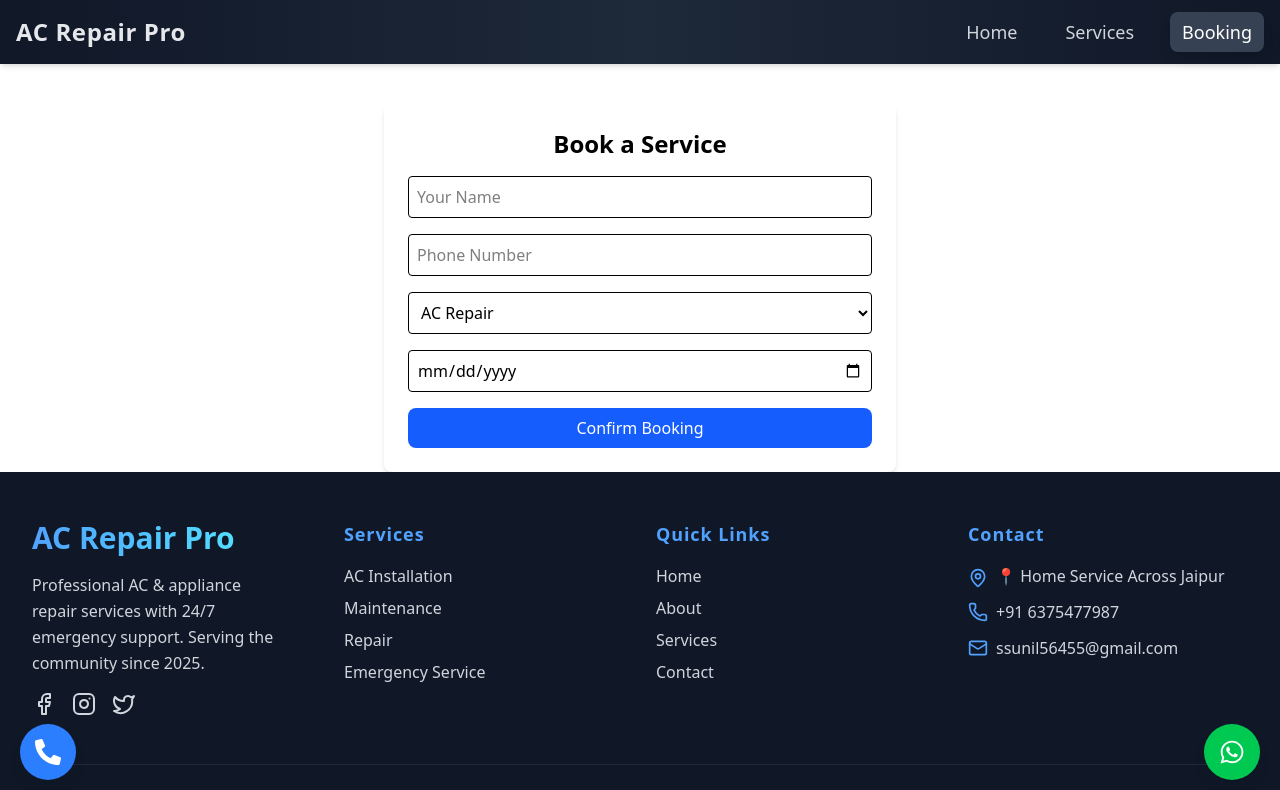
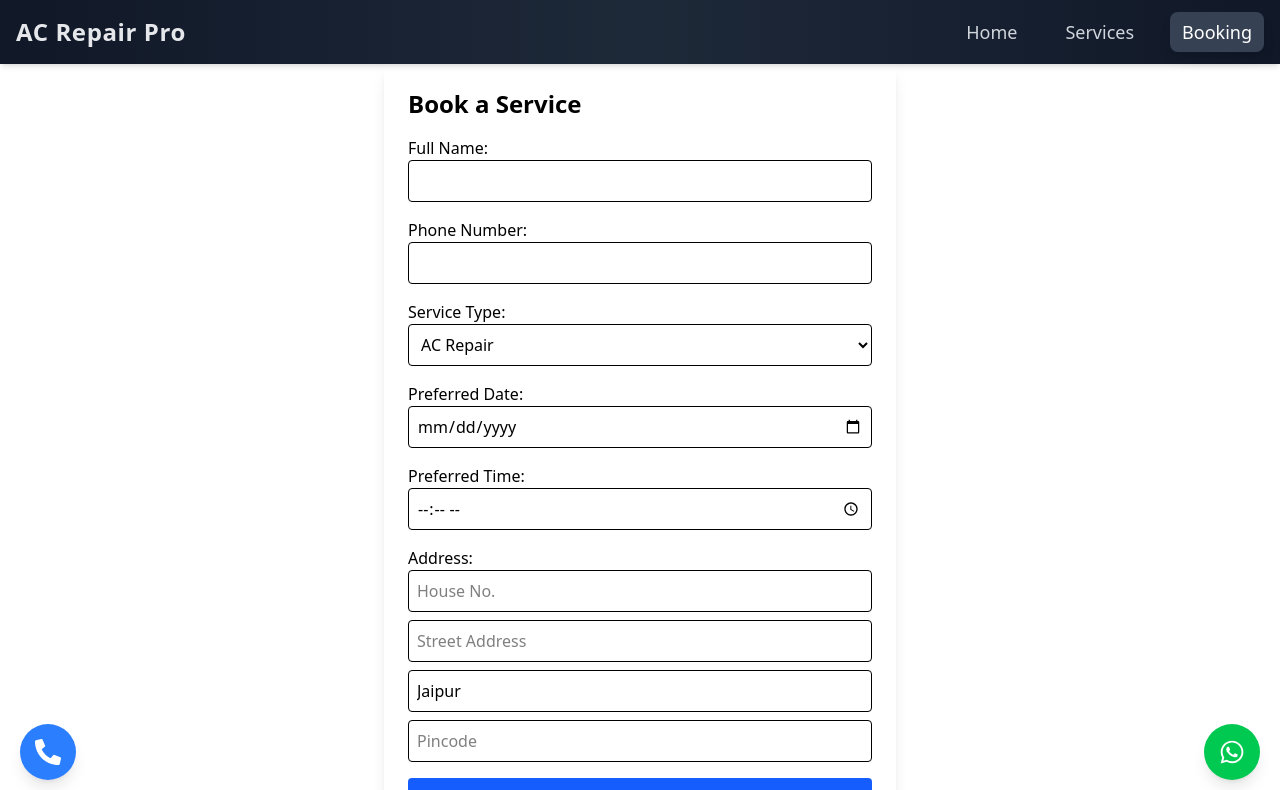
Before and after one commit to MR-SHIV-SHARMA/shiv_shakti_in_nextjs, a Next.js app: page /booking in a window 1280 px wide. Shown: the top 790 px of the page. Built offline with nearby package versions, Linux system fonts and the light colour scheme.

Commit message:
Enhance booking functionality with improved form handling and additional fields

```diff
--- a/src/app/api/booking/route.js
+++ b/src/app/api/booking/route.js
@@ -1,16 +1,23 @@
 import { connectDB } from "@/app/api/lib/db";
 import Booking from "@/app/api/models/Booking";
+import { NextResponse } from "next/server";
 
 export async function POST(req) {
   try {
     await connectDB();
-    const data = await req.json();
 
-    const newBooking = await Booking.create(data);
+    let body = await req.json();
 
-    return Response.json({ success: true, message: "Booking Confirmed!", booking: newBooking });
+    // Fix appointmentDate format before saving
+    if (body.appointmentDate) {
+      body.appointmentDate = new Date(body.appointmentDate);
+    }
+
+    const newBooking = new Booking(body);
+    await newBooking.save();
+
+    return NextResponse.json({ message: "Booking Successful!" }, { status: 201 });
   } catch (error) {
-    console.error("Error saving booking:", error);
-    return Response.json({ success: false, message: "Error processing booking" }, { status: 500 });
+    return NextResponse.json({ success: false, message: "Error booking service", error }, { status: 500 });
   }
 }
--- a/src/app/api/models/Booking.js
+++ b/src/app/api/models/Booking.js
@@ -1,13 +1,23 @@
 import mongoose from "mongoose";
 
-const BookingSchema = new mongoose.Schema(
-  {
-    name: { type: String, required: true },
-    phone: { type: String, required: true },
-    service: { type: String, required: true },
-    date: { type: String, required: true },
+const BookingSchema = new mongoose.Schema({
+  name: { type: String, required: true },
+  phone: { type: String, required: true },
+  email: { type: String },
+  serviceType: { type: String, required: true },
+  appointmentDate: { type: Date, required: true },
+  appointmentTime: { type: String, required: true },
+  problemDescription: { type: String },
+  imageUrl: { type: String },
+  address: {
+    houseNumber: { type: String, required: true },
+    street: { type: String, required: true },
+    city: { type: String, required: true },
+    pincode: { type: String, required: true },
   },
-  { timestamps: true }
-);
+  paymentMethod: { type: String, default: "Cash on Service" },
+  advancePaid: { type: Number, default: 0 },
+  status: { type: String, default: "Pending" }, // Pending, In Progress, Completed
+}, { timestamps: true });
 
 export default mongoose.models.Booking || mongoose.model("Booking", BookingSchema);
--- a/src/app/booking/page.jsx
+++ b/src/app/booking/page.jsx
@@ -1,97 +1,6 @@
 "use client";
-import { useState } from "react";
+import BookingPage from "@/components/booking";
 
-export default function BookingPage() {
-  const [formData, setFormData] = useState({
-    name: "",
-    phone: "",
-    service: "AC Repair",
-    date: "",
-  });
-
-  const [loading, setLoading] = useState(false);
-  const [message, setMessage] = useState("");
-
-  const handleChange = (e) => {
-    setFormData({ ...formData, [e.target.name]: e.target.value });
-  };
-
-  const handleSubmit = async (e) => {
-    e.preventDefault();
-    setLoading(true);
-    setMessage("");
-
-    try {
-      const res = await fetch("/api/booking", {
-        method: "POST",
-        headers: { "Content-Type": "application/json" },
-        body: JSON.stringify(formData),
-      });
-
-      const data = await res.json();
-      if (res.ok) {
-        setMessage("✅ Booking Confirmed! We will contact you soon.");
-        setFormData({ name: "", phone: "", service: "AC Repair", date: "" });
-      } else {
-        setMessage("❌ Booking Failed. Please try again.");
-      }
-    } catch (error) {
-      setMessage("❌ Error submitting form.");
-    }
-
-    setLoading(false);
-  };
-
-  return (
-    <div className="max-w-lg mx-auto p-6 bg-white shadow-md rounded-lg mt-10">
-      <h2 className="text-2xl font-bold text-center mb-4">Book a Service</h2>
-      <form onSubmit={handleSubmit} className="space-y-4">
-        <input
-          type="text"
-          name="name"
-          placeholder="Your Name"
-          value={formData.name}
-          onChange={handleChange}
-          required
-          className="w-full p-2 border rounded"
-        />
-        <input
-          type="tel"
-          name="phone"
-          placeholder="Phone Number"
-          value={formData.phone}
-          onChange={handleChange}
-          required
-          className="w-full p-2 border rounded"
-        />
-        <select
-          name="service"
-          value={formData.service}
-          onChange={handleChange}
-          className="w-full p-2 border rounded"
-        >
-          <option value="AC Repair">AC Repair</option>
-          <option value="Refrigerator Repair">Refrigerator Repair</option>
-          <option value="Washing Machine Repair">Washing Machine Repair</option>
-          <option value="TV Repair">TV Repair</option>
-        </select>
-        <input
-          type="date"
-          name="date"
-          value={formData.date}
-          onChange={handleChange}
-          required
-          className="w-full p-2 border rounded"
-        />
-        <button
-          type="submit"
-          className="w-full bg-blue-600 text-white py-2 rounded-lg hover:bg-blue-700 transition"
-          disabled={loading}
-        >
-          {loading ? "Booking..." : "Confirm Booking"}
-        </button>
-      </form>
-      {message && <p className="text-center mt-4">{message}</p>}
-    </div>
-  );
+export default function Booking() {
+  return <BookingPage />;
 }
--- a/src/components/booking.jsx
+++ b/src/components/booking.jsx
@@ -1,97 +1,171 @@
 "use client";
+
 import { useState } from "react";
 
 export default function BookingPage() {
   const [formData, setFormData] = useState({
     name: "",
     phone: "",
-    service: "AC Repair",
-    date: "",
+    email: "",
+    serviceType: "AC Repair",
+    appointmentDate: "",
+    appointmentTime: "",
+    problemDescription: "",
+    imageUrl: "",
+    address: {
+      houseNumber: "",
+      street: "",
+      city: "Jaipur",
+      pincode: "",
+    },
+    paymentMethod: "Cash on Service",
   });
 
-  const [loading, setLoading] = useState(false);
-  const [message, setMessage] = useState("");
+  const handleChange = (e) => {
+    const { name, value } = e.target;
 
-  const handleChange = (e) => {
-    setFormData({ ...formData, [e.target.name]: e.target.value });
+    // Check if the field is part of address
+    if (["houseNumber", "street", "pincode"].includes(name)) {
+      setFormData({
+        ...formData,
+        address: {
+          ...formData.address, // Keep previous address fields
+          [name]: value, // Update only the specific field
+        },
+      });
+    } else {
+      setFormData({ ...formData, [name]: value });
+    }
   };
 
   const handleSubmit = async (e) => {
     e.preventDefault();
-    setLoading(true);
-    setMessage("");
+
+    // Convert Date to Proper Format
+    const formattedDate = new Date(formData.appointmentDate).toISOString();
+
+    const finalData = {
+      ...formData,
+      appointmentDate: formattedDate, // Fixing the date format
+    };
 
     try {
       const res = await fetch("/api/booking", {
         method: "POST",
         headers: { "Content-Type": "application/json" },
-        body: JSON.stringify(formData),
+        body: JSON.stringify(finalData),
       });
 
-      const data = await res.json();
-      if (res.ok) {
-        setMessage("✅ Booking Confirmed! We will contact you soon.");
-        setFormData({ name: "", phone: "", service: "AC Repair", date: "" });
-      } else {
-        setMessage("❌ Booking Failed. Please try again.");
+      const result = await res.json();
+      console.log("Server Response:", result);
+      alert(result.message);
+    } catch (error) {
+      console.error("Error:", error);
     }
-    } catch (error) {
-      setMessage("❌ Error submitting form.");
-    }
-
-    setLoading(false);
   };
 
   return (
-    <div className="max-w-lg mx-auto p-6 bg-white shadow-md rounded-lg mt-10">
-      <h2 className="text-2xl font-bold text-center mb-4">Book a Service</h2>
-      <form onSubmit={handleSubmit} className="space-y-4">
+    <form
+      onSubmit={handleSubmit}
+      className="max-w-lg mx-auto p-6 bg-white shadow-lg rounded-lg"
+    >
+      <h2 className="text-2xl font-bold mb-4">Book a Service</h2>
+
+      <label className="block">Full Name:</label>
       <input
         type="text"
         name="name"
-          placeholder="Your Name"
+        required
         value={formData.name}
         onChange={handleChange}
+        className="w-full p-2 border rounded mb-4"
+      />
+
+      <label className="block">Phone Number:</label>
+      <input
+        type="text"
+        name="phone"
         required
-          className="w-full p-2 border rounded"
+        value={formData.phone}
+        onChange={handleChange}
+        className="w-full p-2 border rounded mb-4"
+      />
+
+      <label className="block">Service Type:</label>
+      <select
+        name="serviceType"
+        value={formData.serviceType}
+        onChange={handleChange}
+        className="w-full p-2 border rounded mb-4"
+      >
+        <option>AC Repair</option>
+        <option>Refrigerator Repair</option>
+        <option>Washing Machine Repair</option>
+        <option>TV & Appliances</option>
+      </select>
+
+      <label className="block">Preferred Date:</label>
+      <input
+        type="date"
+        name="appointmentDate"
+        required
+        value={formData.appointmentDate}
+        onChange={handleChange}
+        className="w-full p-2 border rounded mb-4"
+      />
+
+      <label className="block">Preferred Time:</label>
+      <input
+        type="time"
+        name="appointmentTime"
+        required
+        value={formData.appointmentTime}
+        onChange={handleChange}
+        className="w-full p-2 border rounded mb-4"
+      />
+
+      <label className="block">Address:</label>
+      <input
+        type="text"
+        name="houseNumber"
+        placeholder="House No."
+        required
+        value={formData.address.houseNumber}
+        onChange={handleChange}
+        className="w-full p-2 border rounded mb-2"
       />
       <input
-          type="tel"
-          name="phone"
-          placeholder="Phone Number"
-          value={formData.phone}
+        type="text"
+        name="street"
+        placeholder="Street Address"
+        required
+        value={formData.address.street}
         onChange={handleChange}
+        className="w-full p-2 border rounded mb-2"
+      />
+      <input
+        type="text"
+        name="city"
+        value="Jaipur"
+        disabled
+        className="w-full p-2 border rounded mb-2"
+      />
+      <input
+        type="text"
+        name="pincode"
+        placeholder="Pincode"
         required
-          className="w-full p-2 border rounded"
+        value={formData.address.pincode}
+        onChange={handleChange}
+        className="w-full p-2 border rounded mb-4"
       />
-        <select
-          name="service"
-          value={formData.service}
-          onChange={handleChange}
-          className="w-full p-2 border rounded"
-        >
-          <option value="AC Repair">AC Repair</option>
-          <option value="Refrigerator Repair">Refrigerator Repair</option>
-          <option value="Washing Machine Repair">Washing Machine Repair</option>
-          <option value="TV Repair">TV Repair</option>
-        </select>
-        <input
-          type="date"
-          name="date"
-          value={formData.date}
-          onChange={handleChange}
-          required
-          className="w-full p-2 border rounded"
-        />
+
       <button
         type="submit"
-          className="w-full bg-blue-600 text-white py-2 rounded-lg hover:bg-blue-700 transition"
-          disabled={loading}
+        className="w-full bg-blue-600 text-white p-2 rounded hover:bg-blue-700"
       >
-          {loading ? "Booking..." : "Confirm Booking"}
+        Submit Booking
       </button>
     </form>
-      {message && <p className="text-center mt-4">{message}</p>}
-    </div>
   );
 }
```
Lines whose indentation alone changed are shown as unchanged.
